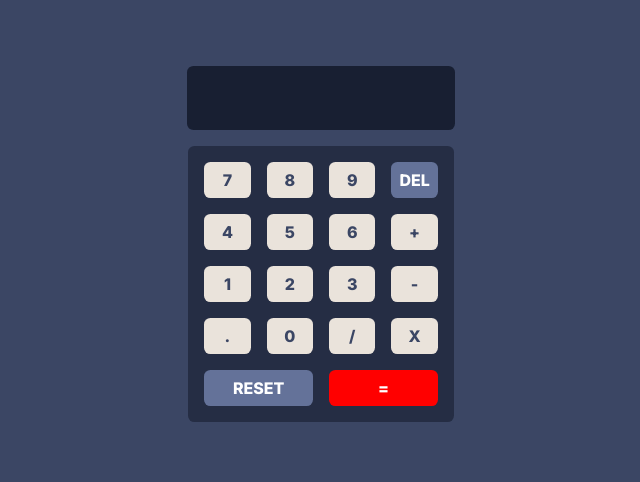
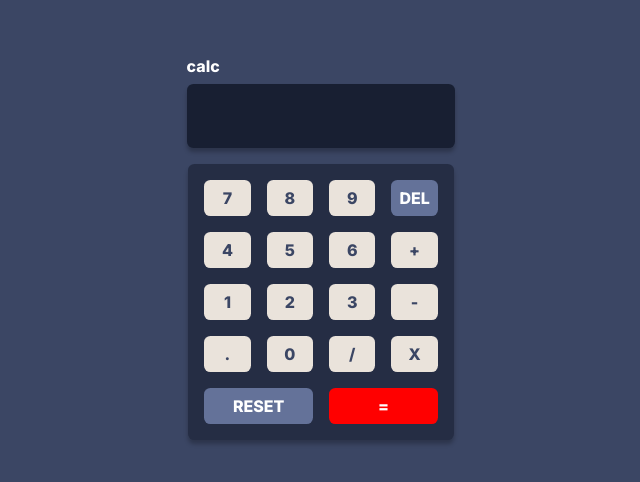
Before and after one commit to Omkarcode11/Calculator-basic, a plain HTML site: page index.html in a window 1280 px wide. Shown: the part 156-638 px from the top of the page, without its empty margins (319-959 px from the left). Drawn offline with Linux system fonts and the light colour scheme.

Commit message:
adding shadow and calc text

```diff
--- a/index.css
+++ b/index.css
@@ -2,6 +2,8 @@
   display: none; /* Hide the scrollbar */
   right: 0;
 }
+
+
 
 * {
   user-select: none;
@@ -14,11 +16,22 @@
   font-style: normal;
 }
 
+.title{
+    padding: 0.5rem 0rem ;
+  color: #ffffff;
+  text-align: start;
+  width: 16.8rem;
+
+  min-width: 10rem;
+  max-width: 50rem;
+}
+
 h1{
     overflow: auto;
 }
 
 .display {
+
   display: flex;
   overflow: scroll;
   justify-content: end;
@@ -31,6 +44,8 @@ h1{
   margin-bottom: 1rem;
   /* text-align: end; */
   color: white;
+  box-shadow: 0px 4px 4px 0px #00000040;
+
 }
 
 .keypad {
@@ -38,6 +53,8 @@ h1{
   grid-template-rows: repeat(5, 1fr);
   grid-template-columns: repeat(4, 1fr);
   background-color: #252d44;
+  box-shadow: 0px 4px 4px 0px #00000040;
+
 }
 
 .keypad > div {
--- a/index.html
+++ b/index.html
@@ -13,6 +13,7 @@
   </head>
   <body>
     <div class="container">
+        <p class="title">calc</p>
       <div class="display">
         <h1 id="result"></h1>
       </div>
```
